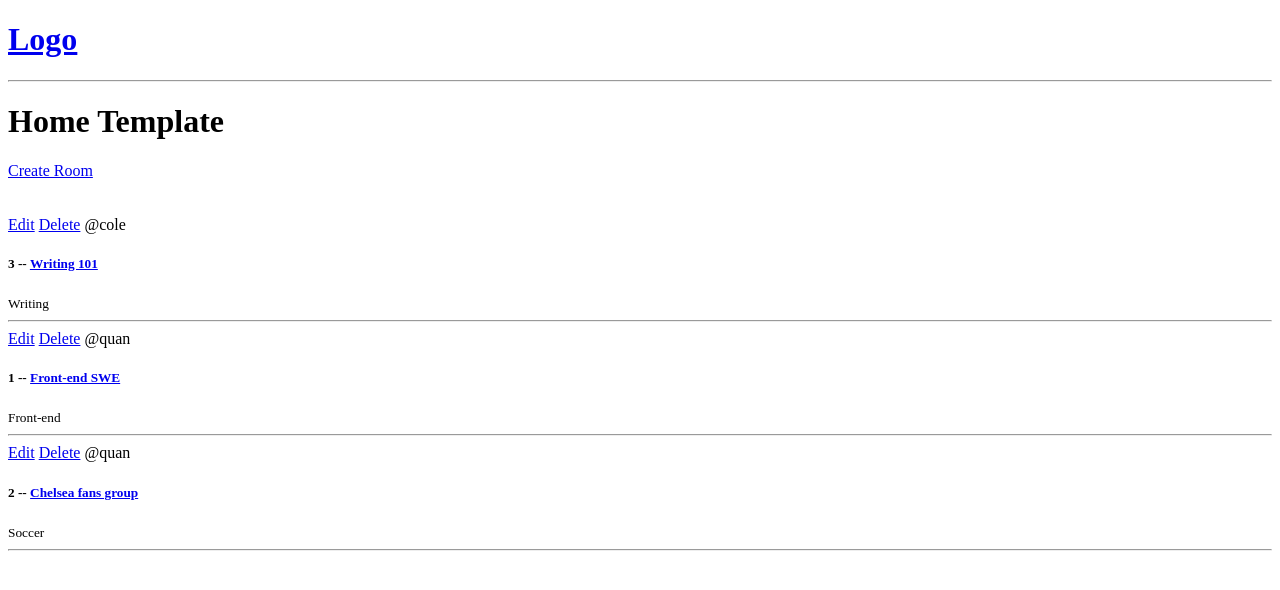
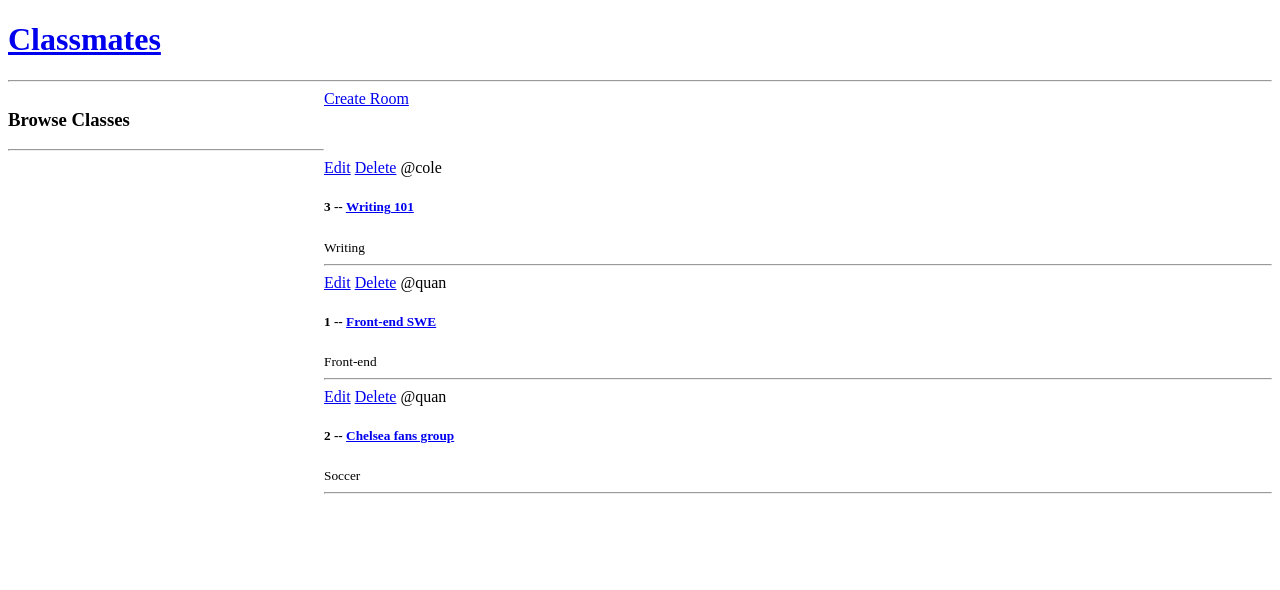
Before and after one commit to qnhn22/Classmates, a Django app: page / in a window 1280 px wide. Shown: the top 590 px of the page. Run offline with Django 4.2, Linux system fonts and the light colour scheme; data comes from the database, SQL or seed files in the repository.

```diff
--- a/classmates/base/templates/base/home.html
+++ b/classmates/base/templates/base/home.html
@@ -1,17 +1,26 @@
-{% extends 'main.html' %} {% block content %} <h1>Home Template</h1>
+{% extends 'main.html' %} {% block content %} <style>
+  .home-container {
+    display: grid;
+    grid-template-columns: 1fr 3fr;
+  }
+
+</style>
+<div class="home-container">
   <div>
+    <h3>Browse Classes</h3>
+    <hr>
+  </div>
   <a href="{% url 'create-room' %}">Create Room</a>
   <br>
   <br>
   <br>
   <div> {% for room in rooms %} <div>
-      <div>
       <a href="{% url 'update-room' room.id %}">Edit</a>
       <a href="{% url 'delete-room' room.id %}">Delete</a>
       <span>@{{ room.host.username }}</span>
       <h5>{{room.id}} -- <a href="/room/{{room.id}}">{{room.name}}</a></h5>
       <small>{{ room.topic.name }}</small>
     </div>
-      <hr>
-    </div> {% endfor %} </div>
+    <hr> {% endfor %}
+  </div>
 </div> {% endblock %}
--- a/classmates/templates/navbar.html
+++ b/classmates/templates/navbar.html
@@ -1,4 +1,4 @@
 <a href="/">
-  <h1>Logo</h1>
+  <h1>Classmates</h1>
 </a>
 <hr>
```
Lines whose indentation alone changed are shown as unchanged.
